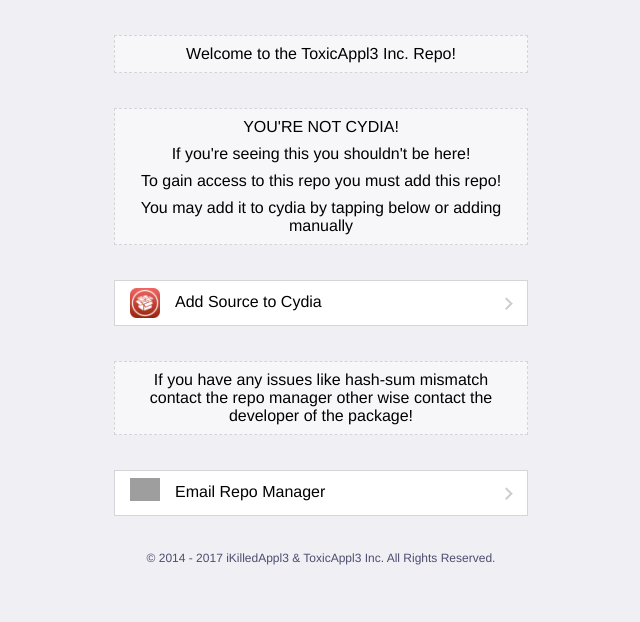
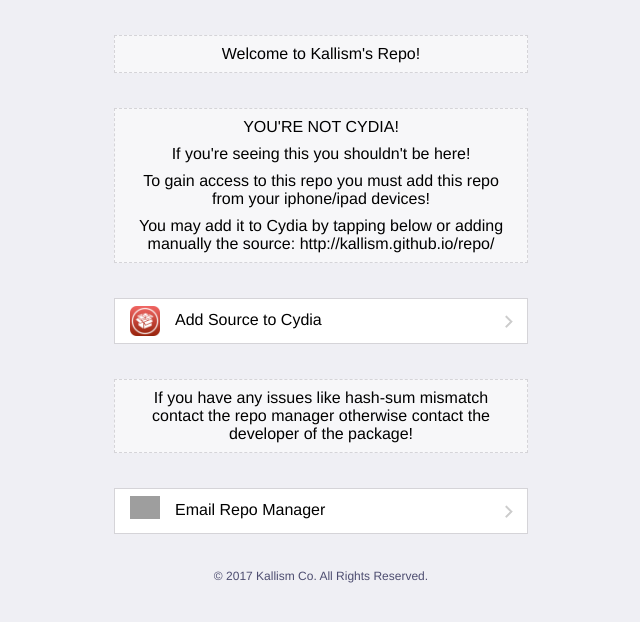
Before and after one commit to kallism/kallism.github.io, a plain HTML site: page repo/index.html in a window 1280 px wide. Shown: the whole page, without its empty margins (319-959 px from the left). Drawn offline with Linux system fonts and the light colour scheme; grey boxes are pictures that could not be loaded.

Commit message:
made some changes to repo! added index file

```diff
--- a/repo/index.html
+++ b/repo/index.html
@@ -1,6 +1,6 @@
 <html>
 <head>
-	<title>ToxicAppl3 Inc.</title>
+	<title>The Legendary Kallism.</title>
   <link rel="shortcut icon" href="ico/favicon.ico">
   <link rel="icon" type="image/ico" href="ico/favicon.ico"
   <meta name="viewport" content="width=device-width, initial-scale=1.0">
@@ -21,28 +21,28 @@
 <panel>
 
 	<block>
-		<p>Welcome to the ToxicAppl3 Inc. Repo!</p>
+		<p>Welcome to Kallism's Repo!</p>
 </block>
 
 <block>
 	<p>YOU'RE NOT CYDIA!</p>
 	<p>If you're seeing this you shouldn't be here!</p>
-	<p>To gain access to this repo you must add this repo!</p>
-	<p> You may add it to cydia by tapping below or adding manually </p>
+	<p>To gain access to this repo you must add this repo from your iphone/ipad devices!</p>
+	<p> You may add it to Cydia by tapping below or adding manually the source: http://kallism.github.io/repo/ </p>
 </block>
 
 <fieldset>
-	<a href="cydia://url/https://cydia.saurik.com/api/share#?source=https://toxicappl3inc.github.io/repo/"><img src="./CydiaIcon.png" class="icon"><div><div><label><p>Add Source to Cydia</p></label><label class="url"><p></p></label></div></div></a>
+	<a href="cydia://url/https://cydia.saurik.com/api/share#?source=https://kallism.github.io/repo/"><img src="./CydiaIcon.png" class="icon"><div><div><label><p>Add Source to Cydia</p></label><label class="url"><p></p></label></div></div></a>
 </fieldset>
 <block>
-	<p>If you have any issues like hash-sum mismatch contact the repo manager other wise contact the developer of the package!</p>
+	<p>If you have any issues like hash-sum mismatch contact the repo manager otherwise contact the developer of the package!</p>
 </block>
 
 <fieldset>
-	<a href="mailto:ipodnewebee234@icloud.com"><img src="http://cydia.saurik.com/ui/ios/1.1/package/email.png" class="icon"><div><div><label><p>Email Repo Manager</p></label></div></div></a>
+	<a href="mailto:michaliskallis@icloud.com"><img src="http://cydia.saurik.com/ui/ios/1.1/package/email.png" class="icon"><div><div><label><p>Email Repo Manager</p></label></div></div></a>
 </fieldset>
 
-<footer> &copy; 2014 - 2017 iKilledAppl3 & ToxicAppl3 Inc. All Rights Reserved.
+<footer> &copy; 2017 Kallism Co. All Rights Reserved.
 
 </panel>
 </body>
```
Also changed, not shown: 3 other files.
